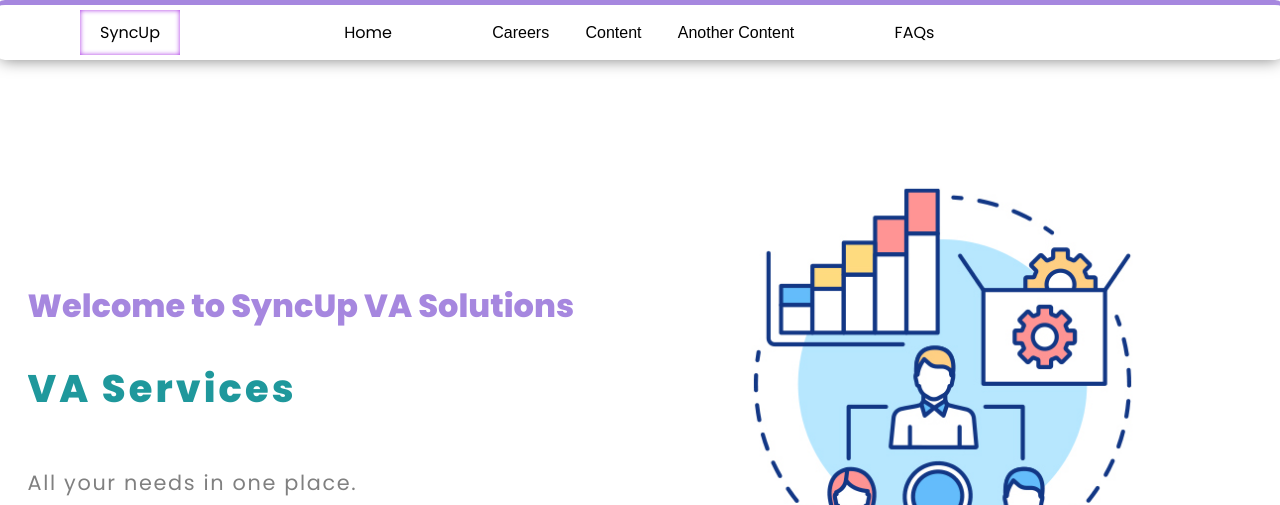
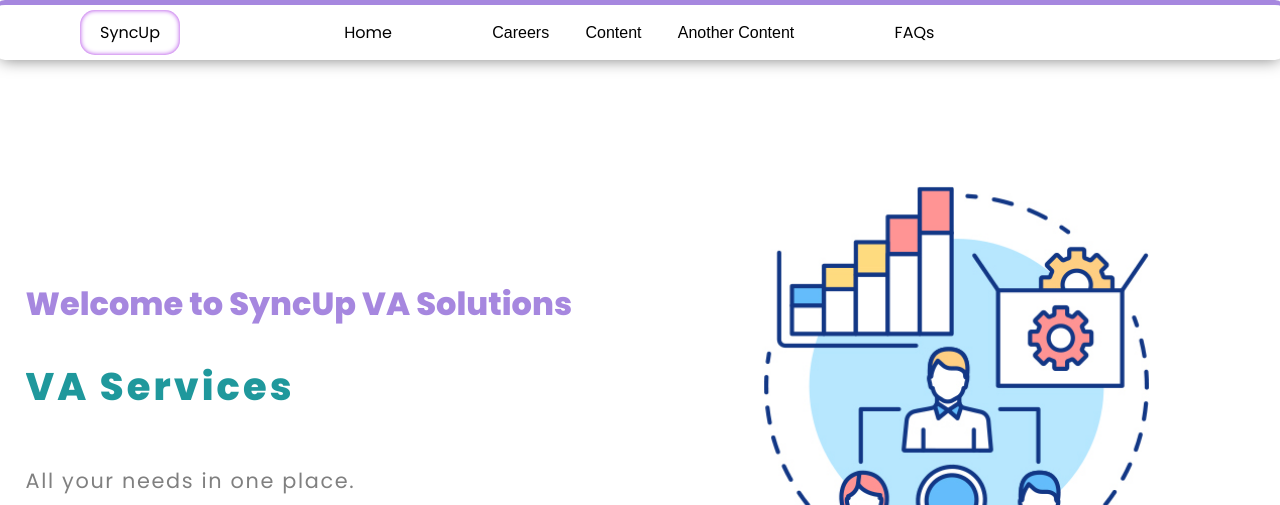
Before and after one commit to haezzlefel/syncup1, a plain HTML site: page index.html in a window 1280 px wide. Shown: the top 505 px of the page. Drawn offline with nearby package versions, Linux system fonts and the light colour scheme; a web font is replaced by a local one.

Commit message:
modified:   css/style.css

```diff
--- a/css/style.css
+++ b/css/style.css
@@ -68,15 +68,12 @@ body{
         font-weight: 400;
         color:#670576;
         }
-<<<<<<< HEAD
     #how{
       font-style:normal;
       font-size: xx-large;
       font-weight: 1000;
       color:#fffcff;
     }
-=======
->>>>>>> c6a97d5d6d7547371f0dc18ca680cc62ceb5d81a
     table{
     width:100%;
     border-collapse:collapse;
@@ -204,13 +201,9 @@ body{
     -webkit-appearance: none;
     box-shadow: inset 0px 0px 5px #aa34e5, inset -1px -1px 20px #FFF;
     padding:10px 20px;
-<<<<<<< HEAD
     border-radius:15px;
     align-items: center;
     font-weight: 400;
-=======
-    border-radius:40px;
->>>>>>> c6a97d5d6d7547371f0dc18ca680cc62ceb5d81a
 
     }
 
@@ -256,11 +249,7 @@ body{
     }
     #navbar a {
         display: inline-block;
-<<<<<<< HEAD
         margin-right: 5px;
-=======
-        margin-right: 10px;
->>>>>>> c6a97d5d6d7547371f0dc18ca680cc62ceb5d81a
       }
     .dropdown-content:before {
     content:"\f0d8";
```
